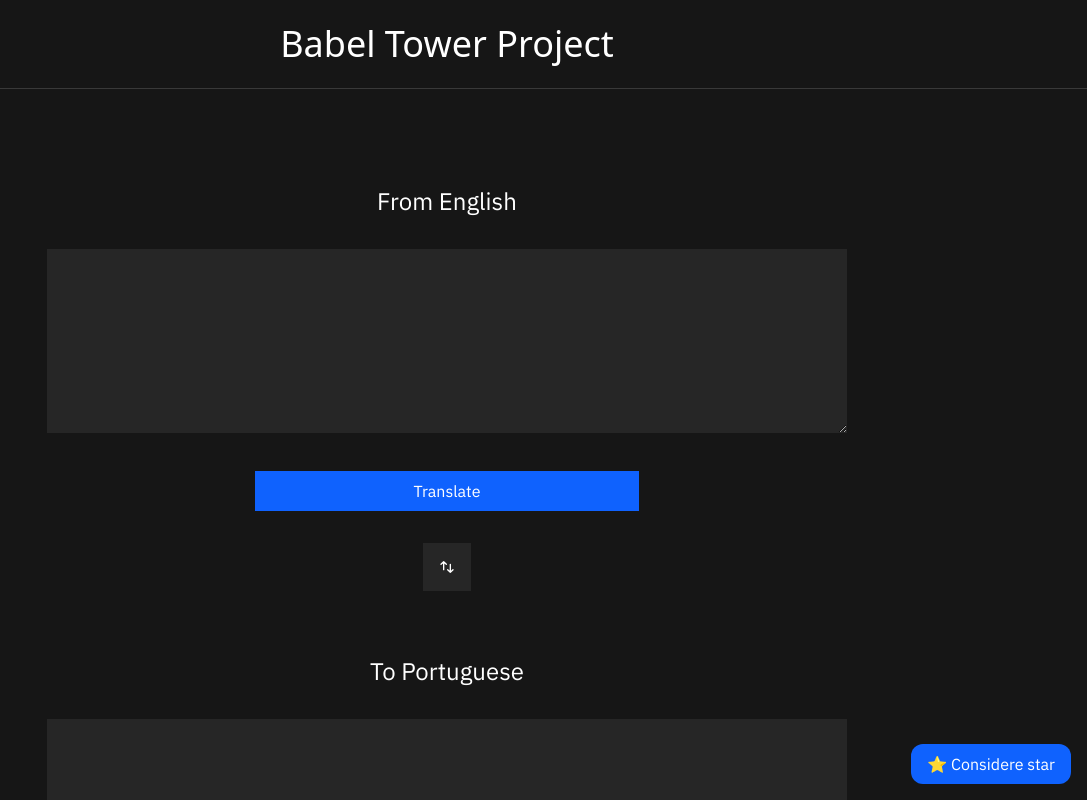
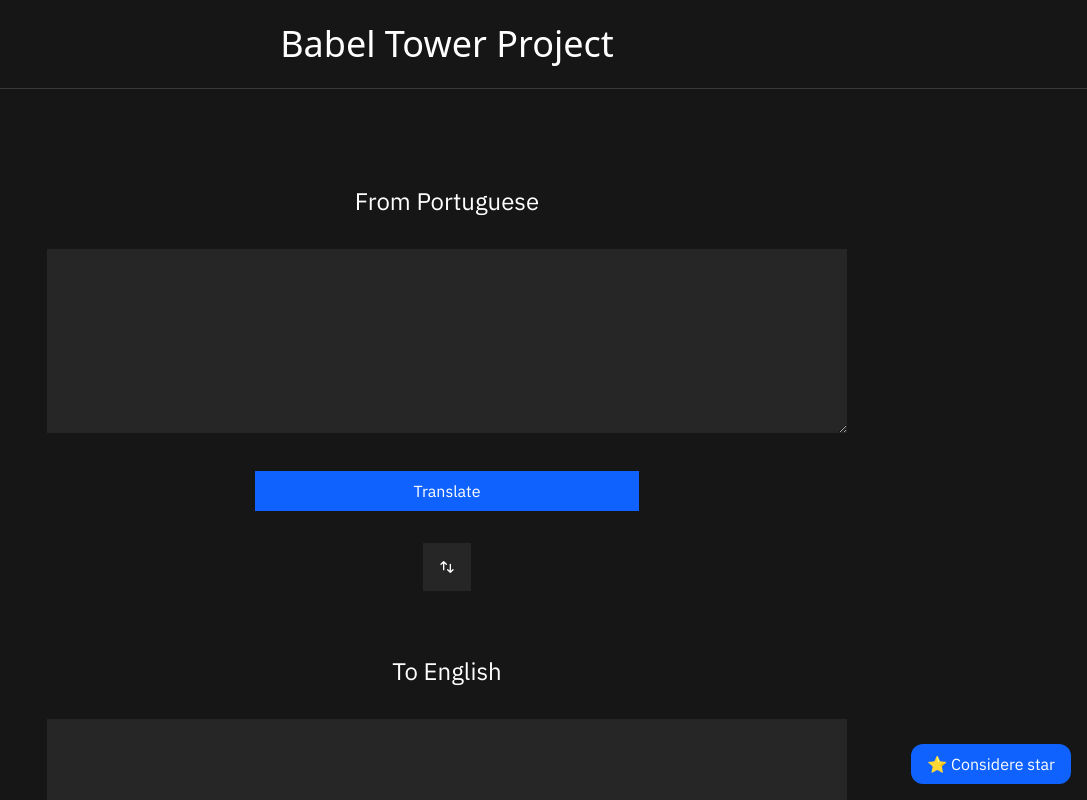
Before and after one commit to wolney-fo/web-translator, a Next.js app: page / in a window 1280 px wide. Shown: the top 800 px of the page, without its empty margins (193-1280 px from the left). Built offline with nearby package versions, Linux system fonts and the light colour scheme; no server answers.

Commit message:
chore: implementing languages data

```diff
--- a/public/languages.json
+++ b/public/languages.json
@@ -1,8 +1,40 @@
 {
-    [
+    "languages": [
         {
-            "code": "pt-BR",
-            "synthesis-voice": "eu"
+            "language": "Portuguese",
+            "code": "pt-BR"
+        },
+        {
+            "language": "English",
+            "code": "en-GB"
+        },
+        {
+            "language": "German",
+            "code": "de-DE"
+        },
+        {
+            "language": "Spanish",
+            "code": "en-ES"
+        },
+        {
+            "language": "French",
+            "code": "fr-FR"
+        },
+        {
+            "language": "Italian",
+            "code": "it-IT"
+        },
+        {
+            "language": "Japanese",
+            "code": "jp-JP"
+        },
+        {
+            "language": "Korean",
+            "code": "ko-KO"
+        },
+        {
+            "language": "Mandarin",
+            "code": "zh-CN"
         }
     ]
 }
--- a/src/config/config.ts
+++ b/src/config/config.ts
@@ -11,4 +11,4 @@ export const AZURE_RESOURCES_API_REGION =
   process.env.NEXT_PUBLIC_AZURE_RESOURCES_API_REGION;
 
 export const AZURE_TEXT_TO_SPEECH_API_SYNTHESIS_VOICE_NAME =
-  "pt-BR-GiovannaNeural";
+  "en-US-JennyMultilingualNeural";
--- /dev/null
+++ b/src/config/interfaces.ts
@@ -0,0 +1,4 @@
+export interface Language {
+  language: string;
+  code: string;
+}
--- a/src/pages/index.tsx
+++ b/src/pages/index.tsx
@@ -1,4 +1,4 @@
-import { useState } from "react";
+import { useEffect, useState } from "react";
 
 import {
   AZURE_AI_TRANSLATOR_API_ENDPOINT,
@@ -14,13 +14,22 @@ import * as sdk from "microsoft-cognitiveservices-speech-sdk";
 import { ibm_plex_sans } from "@/fonts";
 import { AiFillSound } from "react-icons/ai";
 import { HiOutlineSwitchVertical } from "react-icons/hi";
-
+import { Language } from "@/config/interfaces";
 
 export default function Home() {
-  const [translateFrom, setTranslateFrom] = useState<string>("English");
-  const [translateTo, setTranslateTo] = useState<string>("Portuguese");
+  const [translateFrom, setTranslateFrom] = useState<Language | null>(null);
+  const [translateTo, setTranslateTo] = useState<Language | null>(null);
   const [inputText, setInputText] = useState<string>("");
   const [outputText, setOutputText] = useState<string>("");
+
+  useEffect(() => {
+    fetch("/languages.json")
+      .then((response) => response.json())
+      .then((data) => {
+        setTranslateFrom(data.languages[0]);
+        setTranslateTo(data.languages[1]);
+      });
+  }, []);
 
   const translateText = async () => {
     setOutputText("Translating...");
@@ -36,8 +45,8 @@ export default function Home() {
       },
       params: {
         "api-version": "3.0",
-        from: "en",
-        to: ["pt"],
+        from: translateFrom?.code.substring(0, 2),
+        to: [translateTo?.code.substring(0, 2)],
       },
       data: [
         {
@@ -67,7 +76,7 @@ export default function Home() {
         undefined
       );
 
-      const ssml = `<speak version='1.0' xmlns="https://www.w3.org/2001/10/synthesis" xml:lang='pt-BR'><voice name="${AZURE_TEXT_TO_SPEECH_API_SYNTHESIS_VOICE_NAME}">${outputText}</voice></speak>`;
+      const ssml = `<speak version="1.0" xmlns="https://www.w3.org/2001/10/synthesis" xml:lang="en-US"><voice name="${AZURE_TEXT_TO_SPEECH_API_SYNTHESIS_VOICE_NAME}"><lang xml:lang="${translateTo?.code}">${outputText}</lang></voice></speak>`;
       speechSynthesizer.speakSsmlAsync(
         ssml,
         (result) => {
@@ -88,7 +97,9 @@ export default function Home() {
   const swapLanguage = () => {
     setTranslateFrom(translateTo);
     setTranslateTo(translateFrom);
-  }
+    setInputText("");
+    setOutputText("");
+  };
 
   return (
     <main className={`py-8 text-center text-white ${ibm_plex_sans.className}`}>
@@ -102,7 +113,7 @@ export default function Home() {
 
       <section className="flex flex-col center py-8 mx-auto w-[min(50rem,70%)]">
         <div className="py-8">
-          <h3 className="text-2xl mb-8">From {translateFrom}</h3>
+          <h3 className="text-2xl mb-8">From {translateFrom?.language}</h3>
           <textarea
             name="translateFrom"
             id="translateFrom"
@@ -121,12 +132,15 @@ export default function Home() {
           Translate
         </button>
 
-        <button className="my-8 mx-auto p-4 bg-[#262626] hover:bg-[#353535]" onClick={swapLanguage}>
+        <button
+          className="my-8 mx-auto p-4 bg-[#262626] hover:bg-[#353535]"
+          onClick={swapLanguage}
+        >
           <HiOutlineSwitchVertical />
         </button>
 
         <div className="py-8">
-          <h3 className="text-2xl mb-8">To {translateTo}</h3>
+          <h3 className="text-2xl mb-8">To {translateTo?.language}</h3>
           <textarea
             name="translateFrom"
             id="translateFrom"
```
